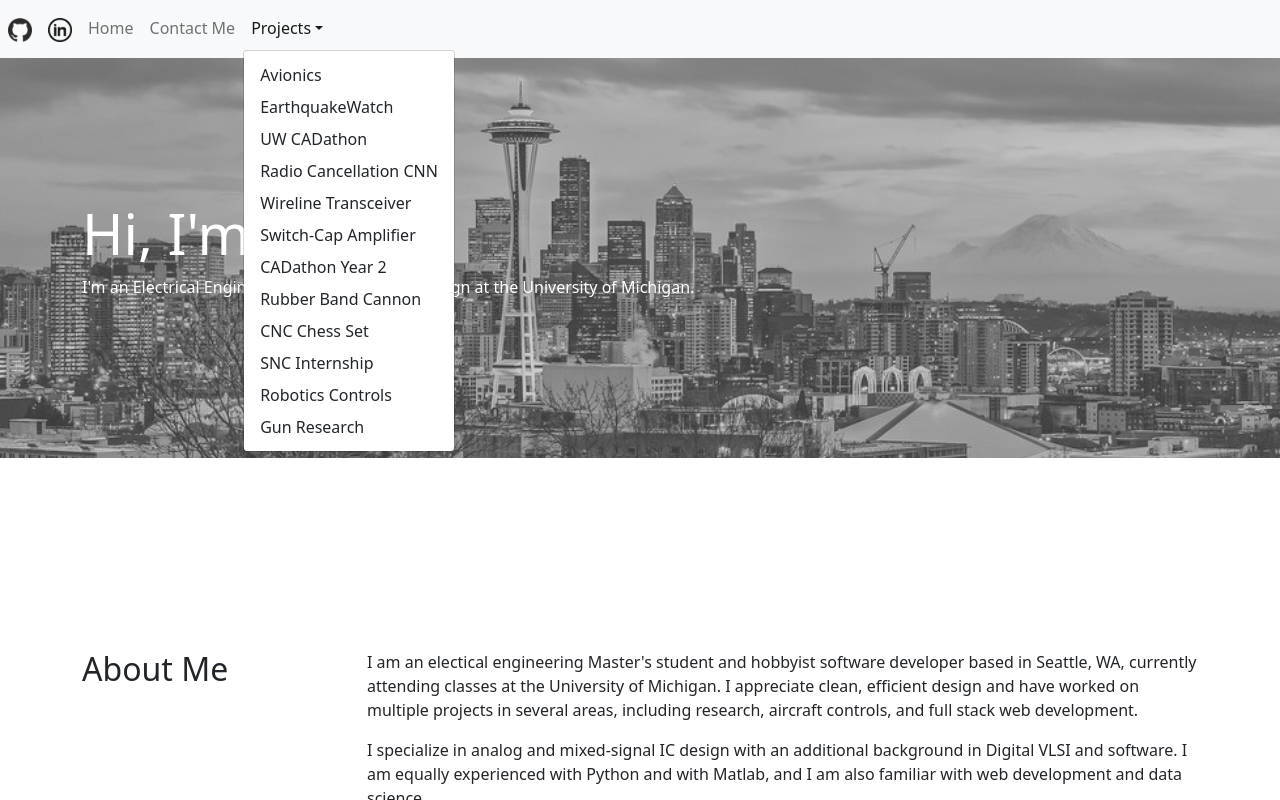
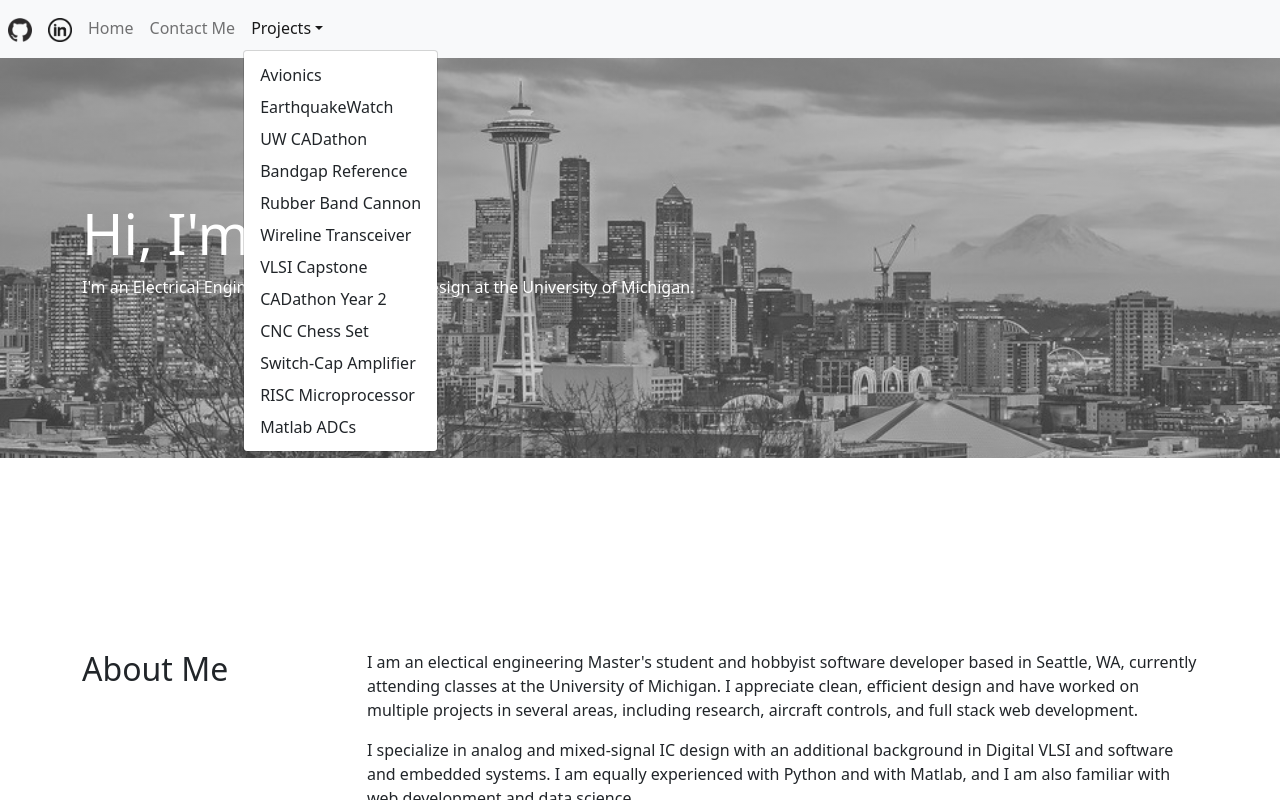
Before and after one commit to Codax2000/personal-website, a React (Create React App) app: page /earthquakewatch in a window 1280 px wide. Both pictures are taken after a click on the button "Projects". Shown: the top 800 px of the page. Built offline with nearby package versions, Linux system fonts and the light colour scheme.

Commit message:
updated project cards and URLs

```diff
--- a/src/components/NavMenu.js
+++ b/src/components/NavMenu.js
@@ -32,15 +32,15 @@ export default function NavMenu() {
             <NavDropdown.Item href="#/controls">Avionics</NavDropdown.Item>
             <NavDropdown.Item href="#/earthquakewatch">EarthquakeWatch</NavDropdown.Item>
             <NavDropdown.Item href="#/cadd">UW CADathon</NavDropdown.Item>
-            <NavDropdown.Item href="#/cnn">Radio Cancellation CNN</NavDropdown.Item>
+            <NavDropdown.Item href="#/bandgap">Bandgap Reference</NavDropdown.Item>
+            <NavDropdown.Item href="#/cannon">Rubber Band Cannon</NavDropdown.Item>
             <NavDropdown.Item href="#/transceiver">Wireline Transceiver</NavDropdown.Item>
+            <NavDropdown.Item href="#/cnn">VLSI Capstone</NavDropdown.Item>
+            <NavDropdown.Item href="#/bed">CADathon Year 2</NavDropdown.Item>
+            <NavDropdown.Item href="#/chess">CNC Chess Set</NavDropdown.Item>
             <NavDropdown.Item href="#/amplifier">Switch-Cap Amplifier</NavDropdown.Item>
-            <NavDropdown.Item href="#/bed">CADathon Year 2</NavDropdown.Item>
-            <NavDropdown.Item href="#/cannon">Rubber Band Cannon</NavDropdown.Item>
-            <NavDropdown.Item href="#/chess">CNC Chess Set</NavDropdown.Item>
-            <NavDropdown.Item href="#/plane">SNC Internship</NavDropdown.Item>
-            <NavDropdown.Item href="#/ros">Robotics Controls</NavDropdown.Item>
-            <NavDropdown.Item href="#/guns">Gun Research</NavDropdown.Item>
+            <NavDropdown.Item href="#/processor">RISC Microprocessor</NavDropdown.Item>
+            <NavDropdown.Item href="#/adcs">Matlab ADCs</NavDropdown.Item>
           </NavDropdown>
         </Nav>
       </Navbar.Collapse>
--- a/src/components/cadathon2/Cadathon2Report.js
+++ b/src/components/cadathon2/Cadathon2Report.js
@@ -49,7 +49,7 @@ export default function CadathonReport() {
   return (
     <Container fluid className="report-article">
       <Container fluid className="report-article">
-        <h1 className="text-center">UW CADathon</h1>
+        <h1 className="text-center">UW CADathon, Year 2</h1>
         <ArticleWithImage
           title={data["article"]["title"]}
           content={data["article"]["content"]}
--- a/src/components/main/Projects.js
+++ b/src/components/main/Projects.js
@@ -11,7 +11,7 @@ import ProjectCard from "./ProjectCard";
 import arduino from "./img/arduino.jpg";
 import cadd from "./img/cadd.jpg";
 import seismograph from "./img/seismograph.jpg";
-import plane from "./img/plane.jpg";
+import bandgap from "./img/placeholder.jpg";
 import cannon from "./img/cannon.jpg";
 import transceiver from "./img/transceiver.jpg";
 import zynet from "./img/cnn.jpg";
@@ -20,13 +20,13 @@ import cnc from "./img/chess.jpg";
 import amplifier from "./img/amplifier.jpg";
 import data from "./data.json";
 import processor from "./img/processor.jpg";
-import adc_sims from "./img/setanddown.jpg";
+import adc_sims from "./img/placeholder.jpg";
 
 const nRows = 3;
 const nCols = 4;
 
 export default function Projects() {
-  let images = [arduino, seismograph, cadd, plane, cannon, transceiver,
+  let images = [arduino, seismograph, cadd, bandgap, cannon, transceiver,
                 zynet, bedframe, cnc, amplifier, processor, adc_sims];
 
   return (
--- a/src/components/main/data.json
+++ b/src/components/main/data.json
@@ -1,14 +1,14 @@
 {
   "statement": [
     "I am an electical engineering Master's student and hobbyist software developer based in Seattle, WA, currently attending classes at the University of Michigan. I appreciate clean, efficient design and have worked on multiple projects in several areas, including research, aircraft controls, and full stack web development.",
-    "I specialize in analog and mixed-signal IC design with an additional background in Digital VLSI and software. I am equally experienced with Python and with Matlab, and I am also familiar with web development and data science.",
+    "I specialize in analog and mixed-signal IC design with an additional background in Digital VLSI and software and embedded systems. I am equally experienced with Python and with Matlab, and I am also familiar with web development and data science.",
     "In my spare time, I enjoy classic literature, hiking, fishing, and chess."
   ],
   "schools": [
     {
       "main": "University of Michigan",
       "details": "M.S. in Electrical Engineering (IP)",
-      "date": "September 2019 - June 2023"
+      "date": "August 2023 - December 2024"
     },
     {
       "main": "University of Washington",
@@ -80,9 +80,9 @@
       "short": "Winning entry for 3D design competition with SolidWorks"
     },
     {
-      "name": "SNC Internship",
-      "url": "./snc",
-      "short": "Cleared system integration internship on a Boeing 737"
+      "name": "Bandgap Reference",
+      "url": "./bandgap",
+      "short": "Designed a low-voltage bandgap voltage reference in 130nm CMOS"
     },
     {
       "name": "Embedded Cannon",
--- a/src/index.css
+++ b/src/index.css
@@ -7,6 +7,7 @@ svg {
   border: 1px solid rgba(58, 58, 58, 0.459);
   border-radius: 5px;
 }
+
 
 /*
   This image is from Sarmu on Creative Commons
```
Also changed, not shown: src/components/main/img/placeholder.jpg (added).
